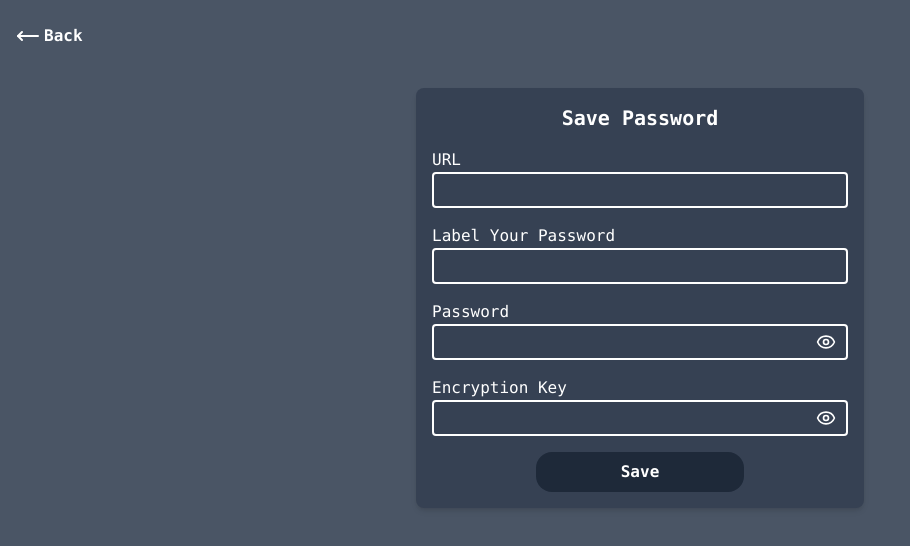
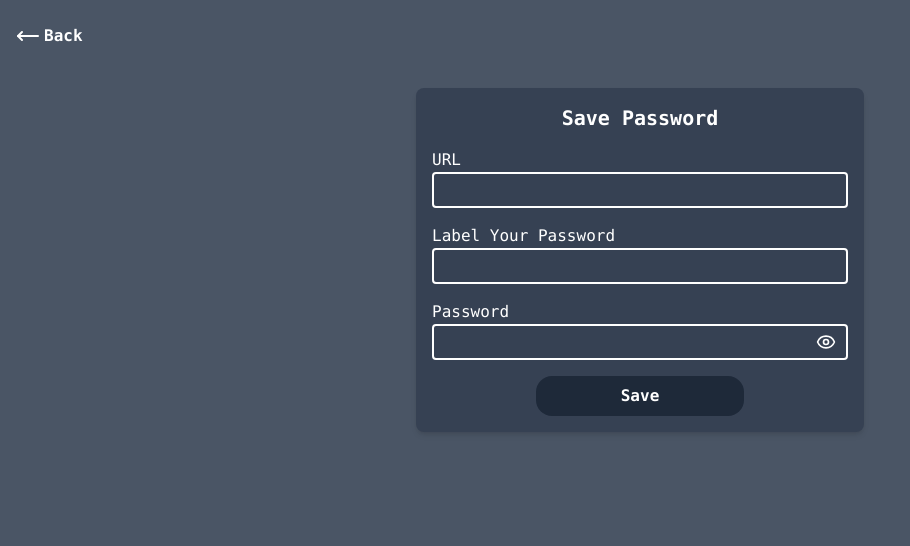
Before and after one commit to ampardo18/Secure-Password-Sharing-Application, a React (Vite) app in the folder client/: page /new-password in a window 1280 px wide. Shown: the top 546 px of the page, without its empty margins (0-910 px from the left). Built offline with nearby package versions, Linux system fonts and the light colour scheme.

Commit message:
removed encryption key field for new password since it is already gathered at the login page

```diff
--- a/client/src/components/dashboard.tsx
+++ b/client/src/components/dashboard.tsx
@@ -206,7 +206,7 @@ function Dashboard(){
             )}
             <div className='px-4 py-6 flex justify-center md:justify-center lg:justify-center'>
                 <div className='w-full max-w-3xl overflow-hidden rounded-xl border border-gray-300 bg-gray-300 shadow-md mt-10 p-4'>
-                    <div className='overflow-x-auto max-h-60'>
+                    <div className='overflow-x-auto max-h-70'>
                         <table className='min-w-full text-sm border-separate border-spacing-y-3'>
                             <thead className='bg-gray-300'>
                                 <tr>
--- a/client/src/components/newPasswordForm.tsx
+++ b/client/src/components/newPasswordForm.tsx
@@ -2,11 +2,13 @@ import '../styles/globals.css'
 import { useNavigate } from 'react-router-dom'
 import React, { useState } from 'react'
 import { MoveLeft, Eye, EyeOff } from 'lucide-react'
+import { useEncryptionKey } from '../lib/EncryptionKeyContext'
 
 function NewPasswordForm(){
     const navigate = useNavigate()
     const [ showPassword, setShowPassword ] = useState(false)
     const [ showEncryptionKey, setShowEncryptionKey] = useState(false)
+    const { encryptionKey } = useEncryptionKey()
 
     const [formData, setFormData] = useState({
         url: '',
@@ -36,7 +38,7 @@ function NewPasswordForm(){
                     url: formData.url,
                     label: formData.label,
                     password: formData.password,
-                    encryption_key: formData.encryption_key
+                    encryption_key: encryptionKey
                 })
             })
 
@@ -110,31 +112,6 @@ function NewPasswordForm(){
                         </button>
                     </div>
                 </div>
-                <div className='flex flex-col'>
-                    <label>Encryption Key</label>
-                    <div className='relative'>
-                        <input
-                            type={showEncryptionKey ? 'text' : 'password'}
-                            name='encryption_key'
-                            value={formData.encryption_key}
-                            onChange={handleChange}
-                            required
-                            className='w-full border-2 rounded p-1 focus:outline-none'
-                        />
-                        <button
-                            type='button'
-                            onClick={() => setShowEncryptionKey((prev) => !(prev))}
-                            className='absolute inset-y-0 right-0 flex items-center pr-3 text-white md:cursor-pointer'
-                            aria-label={showEncryptionKey ? 'Hide password' : 'Show password'}
-                        >
-                            {showEncryptionKey ? (
-                                <EyeOff className="w-5 h-5" />
-                            ) : (
-                                <Eye className="w-5 h-5" />
-                            )}
-                        </button>
-                    </div>
-                </div>
                 <button type='submit' className='main-buttons'>Save</button>
             </form>
         </div>
```
